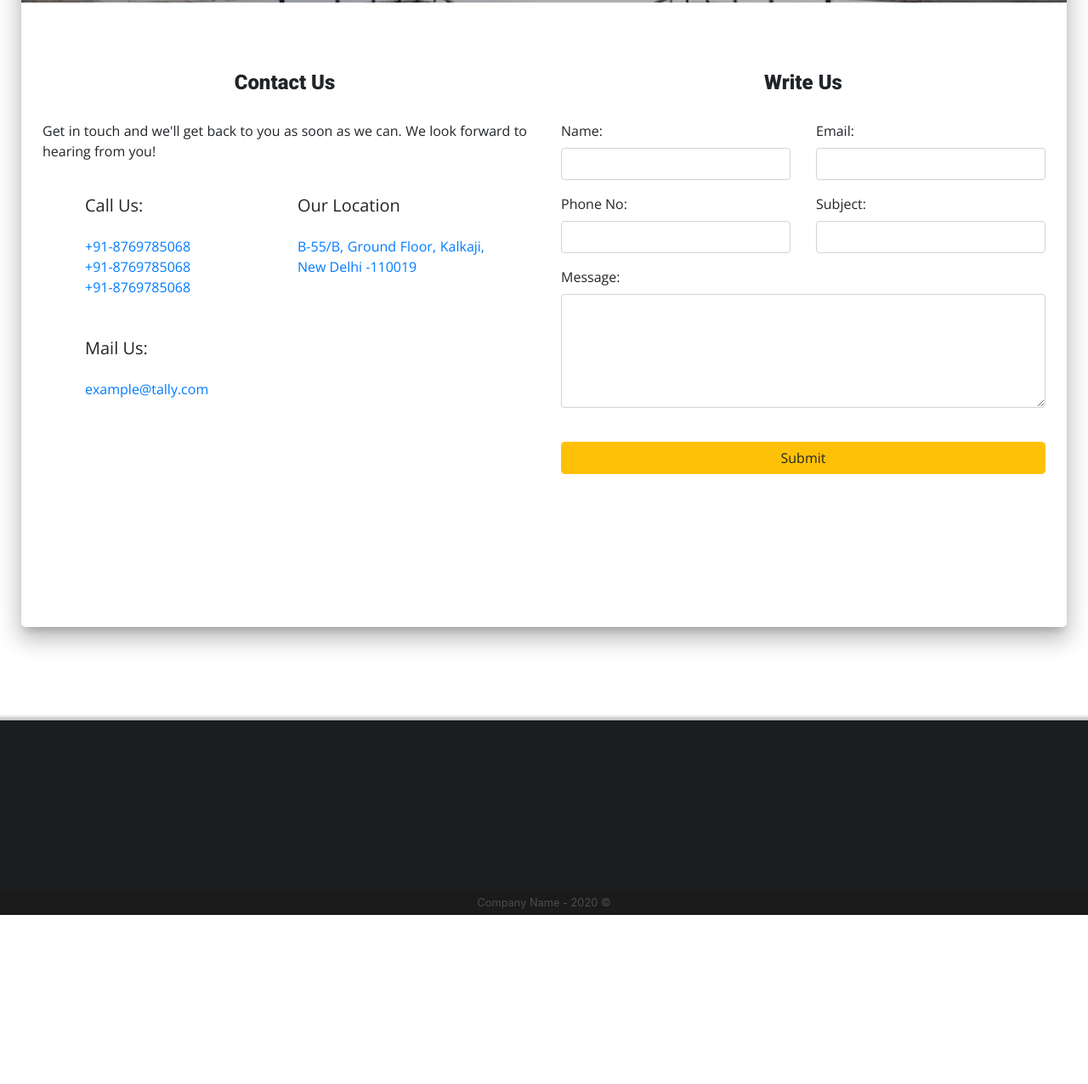
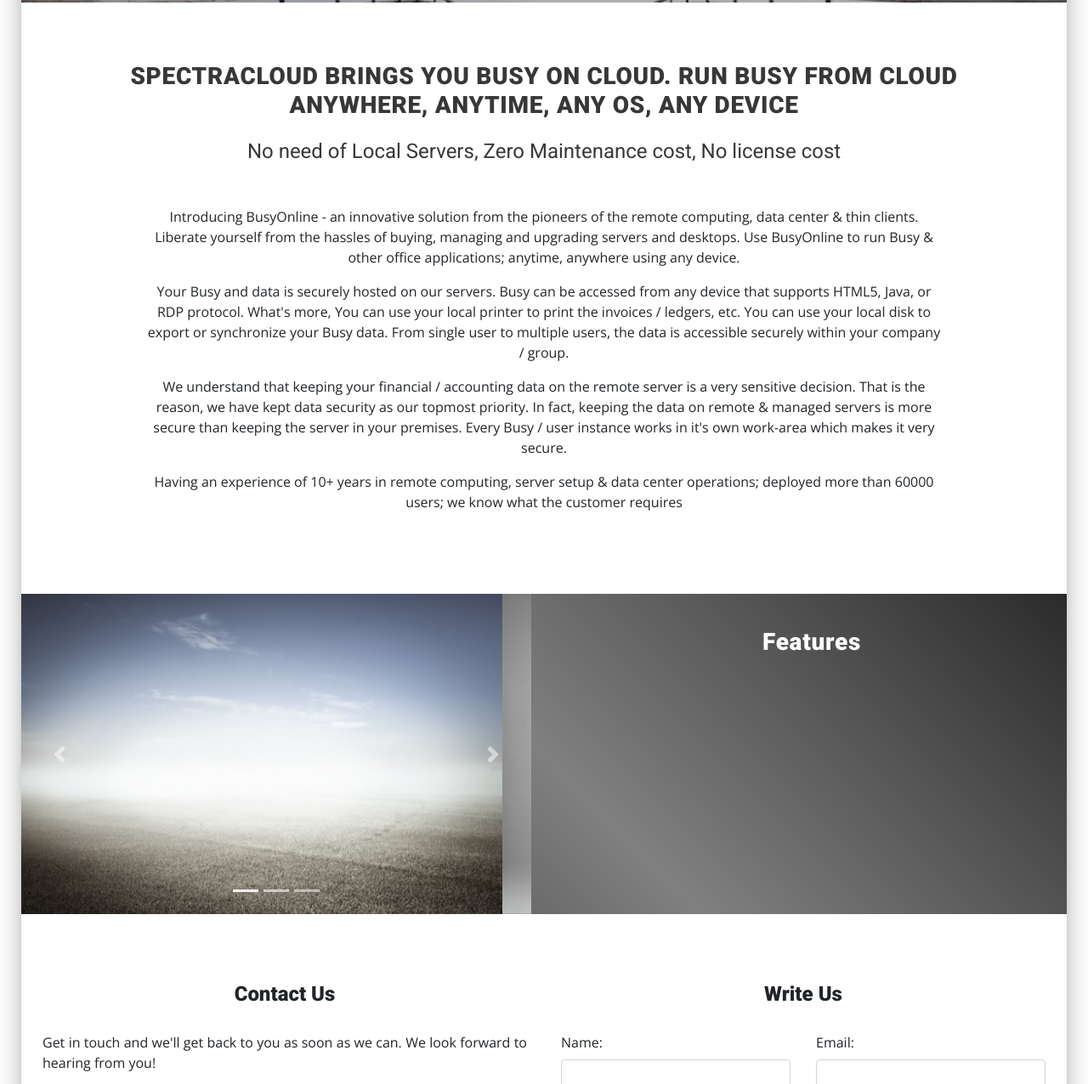
Before and after one commit to subodhk01/RedNetWeb-Website, a plain HTML site: page index.html in a window 1280 px wide. Shown: the part 1807-3083 px from the top of the page at 85% size. Before the commit the page ends 2884 px from the top, so only its background shows below. Drawn offline with nearby package versions, Linux system fonts and the light colour scheme.

Commit message:
added about section

```diff
--- a/index.css
+++ b/index.css
@@ -109,6 +109,19 @@
     margin: auto;
     margin-top: 40px;
 }
+.section-about {
+    padding: 50px 0px;
+    margin: auto;
+    max-width: 1000px;
+}
+.section-features {
+    color: white !important;
+    background: linear-gradient(45deg, rgb(44, 42, 42), grey, rgb(44, 43, 43));
+}
+.features {
+    padding: 20px 0px;
+}
+.section-features h3 {color: white;}
 .section-footer {
     padding: 100px 10px;
     background-color: rgb(26, 30, 32);
--- a/index.html
+++ b/index.html
@@ -157,6 +157,71 @@
                     <section class="section-default section-imageback">
                         <h4>The fastest way to grow your business with the leader in Technology.</h4>
                     </section>
+                    <section class="section-default section-about">
+                        <div class="section-heading">
+                            <h3>SPECTRACLOUD BRINGS YOU BUSY ON CLOUD. RUN BUSY FROM CLOUD ANYWHERE, ANYTIME, ANY OS, ANY DEVICE</h3><br>
+                            <h4>No need of Local Servers, Zero Maintenance cost, No license cost</h4>
+                        </div>
+                        <div class="section-content">
+                            <p>Introducing BusyOnline - an innovative solution from the pioneers of the remote computing,
+                             data center & thin clients. Liberate yourself from the hassles of buying, managing and
+                              upgrading servers and desktops. Use BusyOnline to run Busy & other office applications;
+                               anytime, anywhere using any device.</p>
+
+                            <p>Your Busy and data is securely hosted on our servers. Busy can be accessed from any device
+                             that supports HTML5, Java, or RDP protocol. What's more, You can use your local printer
+                             to print the invoices / ledgers, etc. You can use your local disk to export or synchronize
+                              your Busy data. From single user to multiple users, the data is accessible securely within your company / group.</p>
+
+                            <p>We understand that keeping your financial / accounting data on the remote server is a very
+                             sensitive decision. That is the reason, we have kept data security as our topmost priority.
+                             In fact, keeping the data on remote & managed servers is more secure than keeping the server
+                             in your premises. Every Busy / user instance works in it's own work-area which makes it very secure.</p>
+
+                            <p>Having an experience of 10+ years in remote computing, server setup & data center operations;
+                             deployed more than 60000 users; we know what the customer requires</p>
+                        </div>
+                    </section>
+                    <section class="section-default section-features">
+                        <div class="row">
+                            <div class="col-sm-12 col-md-6">
+                                <div id="demo" class="carousel slide" data-ride="carousel">
+
+                                    <ul class="carousel-indicators">
+                                      <li data-target="#demo" data-slide-to="0" class="active"></li>
+                                      <li data-target="#demo" data-slide-to="1"></li>
+                                      <li data-target="#demo" data-slide-to="2"></li>
+                                    </ul>
+
+                                    <div class="carousel-inner">
+                                      <div class="carousel-item active">
+                                        <img src="images/image1.jpg" alt="">
+                                      </div>
+                                      <div class="carousel-item">
+                                        <img src="images/image2.jpg" alt="">
+                                      </div>
+                                      <div class="carousel-item">
+                                        <img src="images/image3.jpg" alt="">
+                                      </div>
+                                    </div>
+
+                                    <a class="carousel-control-prev" href="#demo" data-slide="prev">
+                                      <span class="carousel-control-prev-icon"></span>
+                                    </a>
+                                    <a class="carousel-control-next" href="#demo" data-slide="next">
+                                      <span class="carousel-control-next-icon"></span>
+                                    </a>
+
+                                </div>
+                            </div>
+                            <div class="col-sm-12 col-md-6 features">
+                                <div class="section-heading"><h3>Features</h3></div>
+                                <div class="section-content">
+
+                                </div>
+                            </div>
+                        </div>
+                    </section>
                     <section class="section-default section-contact" id="contact">
                         <div class="row">
                             <div class="col-sm-12 col-md-12 col-lg-6 half-container">
--- a/style.css
+++ b/style.css
@@ -87,3 +87,7 @@
     max-width: 600px;
     margin: auto;
 }
+.carousel-item img {
+    width: 100%;
+    height: 100%;
+}
```
Also changed, not shown: images/image1.jpg (added), images/image2.jpg (added), images/image3.jpg (added), images/image5.jpg (added), images/image6.jpg (added).
